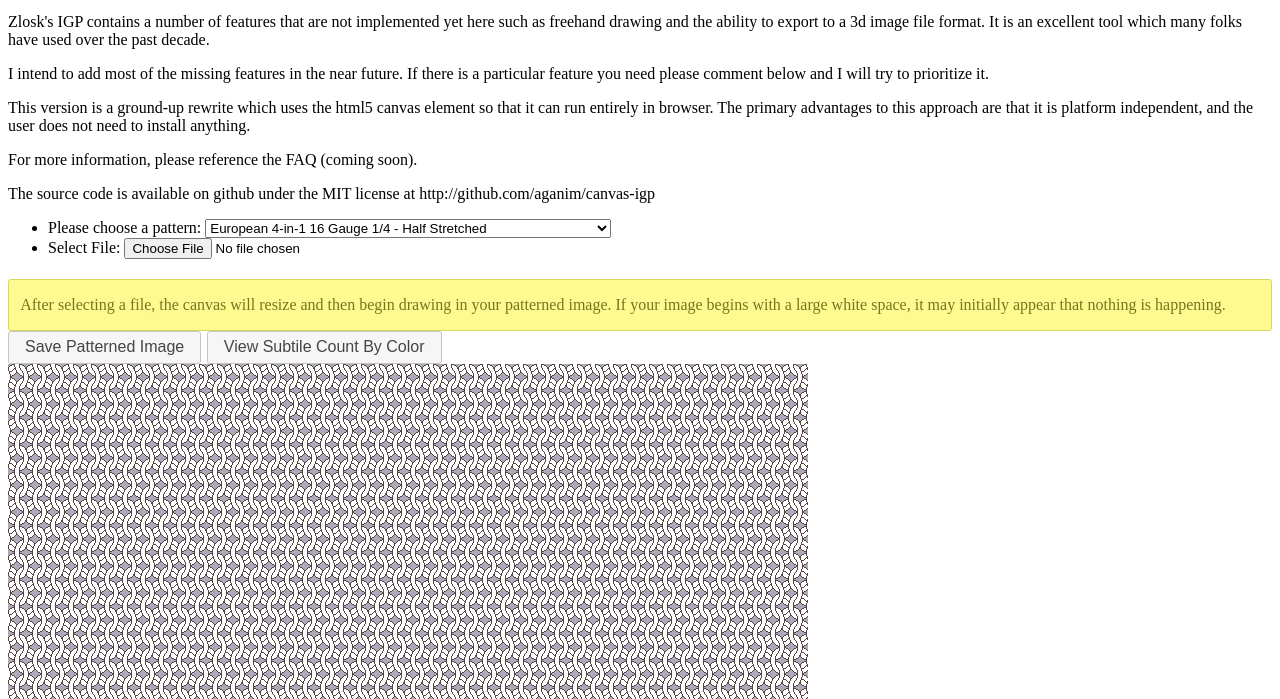
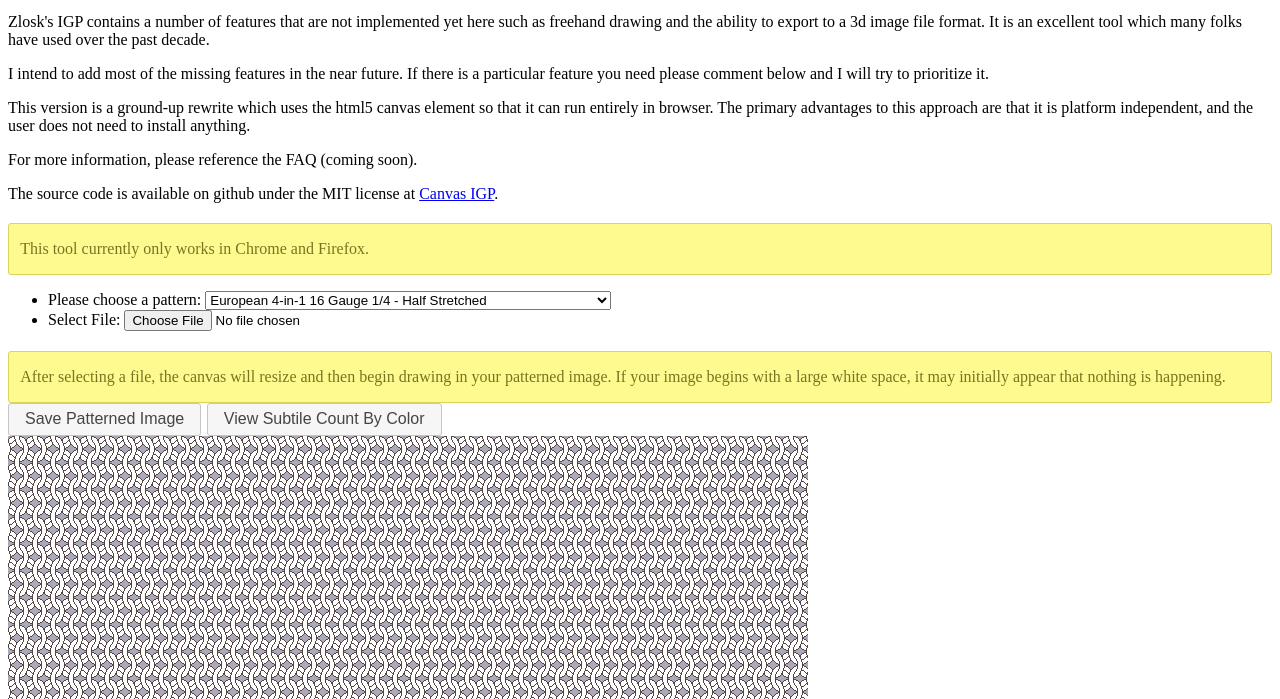
Before and after one commit to aganim/canvas-igp, a plain HTML site: page index.html in a window 1280 px wide. Shown: the part 101-800 px from the top of the page. Drawn offline with nearby package versions, Linux system fonts and the light colour scheme.

Commit message:
Updated index.html text

```diff
--- a/index.html
+++ b/index.html
@@ -10,12 +10,15 @@
     <body>
         <header>
                 <h1>Canvas Irregular Grid Painter</h1>
-                <p>This tool is based heavily on the work done by Zlosk on <a href="http://www.zlosk.com/pgmg/igp/">Irregular Grid Painter.</a></p>
+                <p>This tool is based heavily on the work done by Zlosk on <a href="http://www.zlosk.com/pgmg/igp/">Irregular Grid Painter</a>.</p>
                 <p>Zlosk's IGP contains a number of features that are not implemented yet here such as freehand drawing and the ability to export to a 3d image file format.  It is an excellent tool which many folks have used over the past decade. </p>
                 <p>I intend to add most of the missing features in the near future.  If there is a particular feature you need please comment below and I will try to prioritize it.</p>
                 <p>This version is a ground-up rewrite which uses the html5 canvas element so that it can run entirely in browser.  The primary advantages to this approach are that it is platform independent, and the user does not need to install anything.</p>
                 <p>For more information, please reference the FAQ (coming soon). </p>
-                <p>The source code is available on github under the MIT license at http://github.com/aganim/canvas-igp</p>
+                <p>The source code is available on github under the MIT license at <a href="http://github.com/aganim/canvas-igp">Canvas IGP</a>.</p>
+                <div class="ui-state-highlight ui-corner-all" style="margin-top: 20px; padding: 0 .7em;">
+                    <p>This tool currently only works in Chrome and Firefox.</p>
+                </div>
             <ul>
                 <li>
                     <label for="patternSelector">Please choose a pattern:</label>
```
